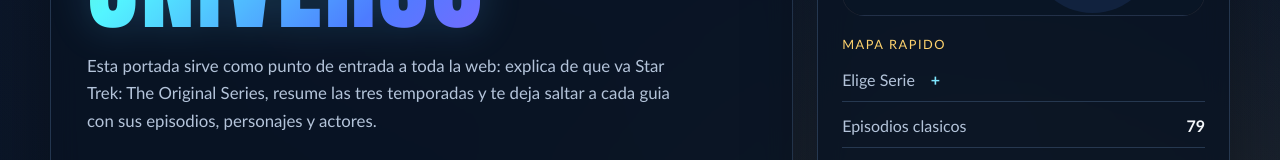
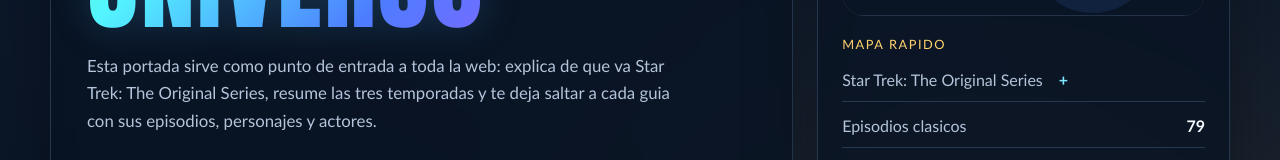
Before and after one commit to FDAHNet/Star-Trek-T.O.S.-web, a website built with Vite: page index.html in a window 1280 px wide. Shown: the part 363-523 px from the top of the page. Built offline with nearby package versions, Linux system fonts and the light colour scheme.

Commit message:
Sync quick map title with selected series

```diff
--- a/game.js
+++ b/game.js
@@ -25,6 +25,7 @@ import { OTHER_SERIES, SEASONS } from "./season-data.js";
   var homeStatYears = document.getElementById("home-stat-years");
   var homeSeriesSelect = document.getElementById("home-series-select");
   var homeSeriesDetail = document.getElementById("home-series-detail");
+  var homeSeriesSummary = document.getElementById("home-series-summary");
 
   var castMembers = [
     { actor: "William Shatner", birth: "1931-03-22", death: null, seasons: [1, 2, 3] },
@@ -416,7 +417,7 @@ import { OTHER_SERIES, SEASONS } from "./season-data.js";
     }
 
     function renderSelectedSeriesDetail(seriesTitle) {
-      if (!homeSeriesDetail) {
+      if (!homeSeriesDetail && !homeSeriesSummary) {
         return;
       }
 
@@ -424,10 +425,16 @@ import { OTHER_SERIES, SEASONS } from "./season-data.js";
         return item.title === seriesTitle;
       }) || universeSeries[0];
 
-      homeSeriesDetail.textContent =
-        selectedSeries.seasonsCount +
-        " temporadas | capitulos por temporada: " +
-        selectedSeries.seasonBreakdown + ".";
+      if (homeSeriesSummary) {
+        homeSeriesSummary.textContent = selectedSeries.title;
+      }
+
+      if (homeSeriesDetail) {
+        homeSeriesDetail.textContent =
+          selectedSeries.seasonsCount +
+          " temporadas | capitulos por temporada: " +
+          selectedSeries.seasonBreakdown + ".";
+      }
     }
 
     if (homeSeriesSelect) {
--- a/index.html
+++ b/index.html
@@ -46,7 +46,7 @@
           <li class="stat-list__dropdown-item">
             <details class="stat-dropdown">
               <summary>
-                <span>Elige Serie</span>
+                <span id="home-series-summary">Elige Serie</span>
               </summary>
               <div class="stat-dropdown__content">
                 <p class="stat-dropdown__label">Series del universo Trek</p>
```
